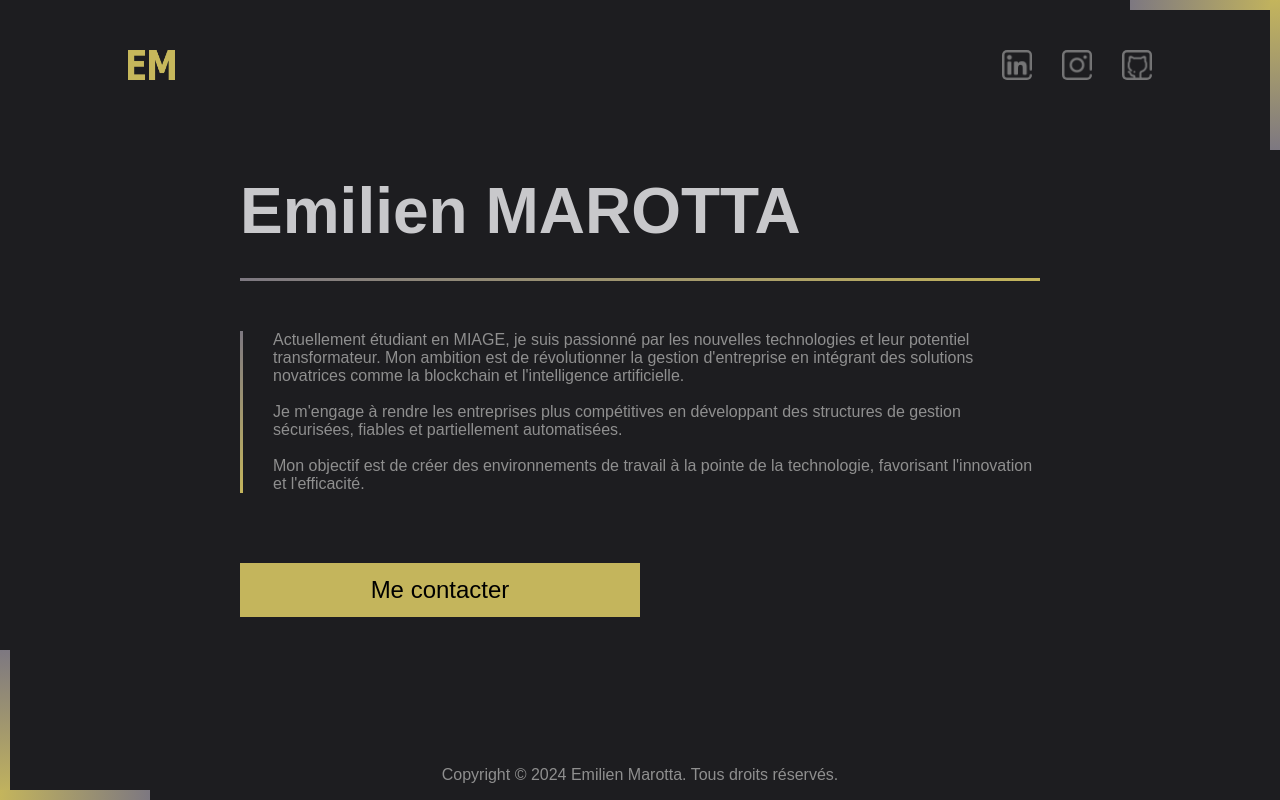
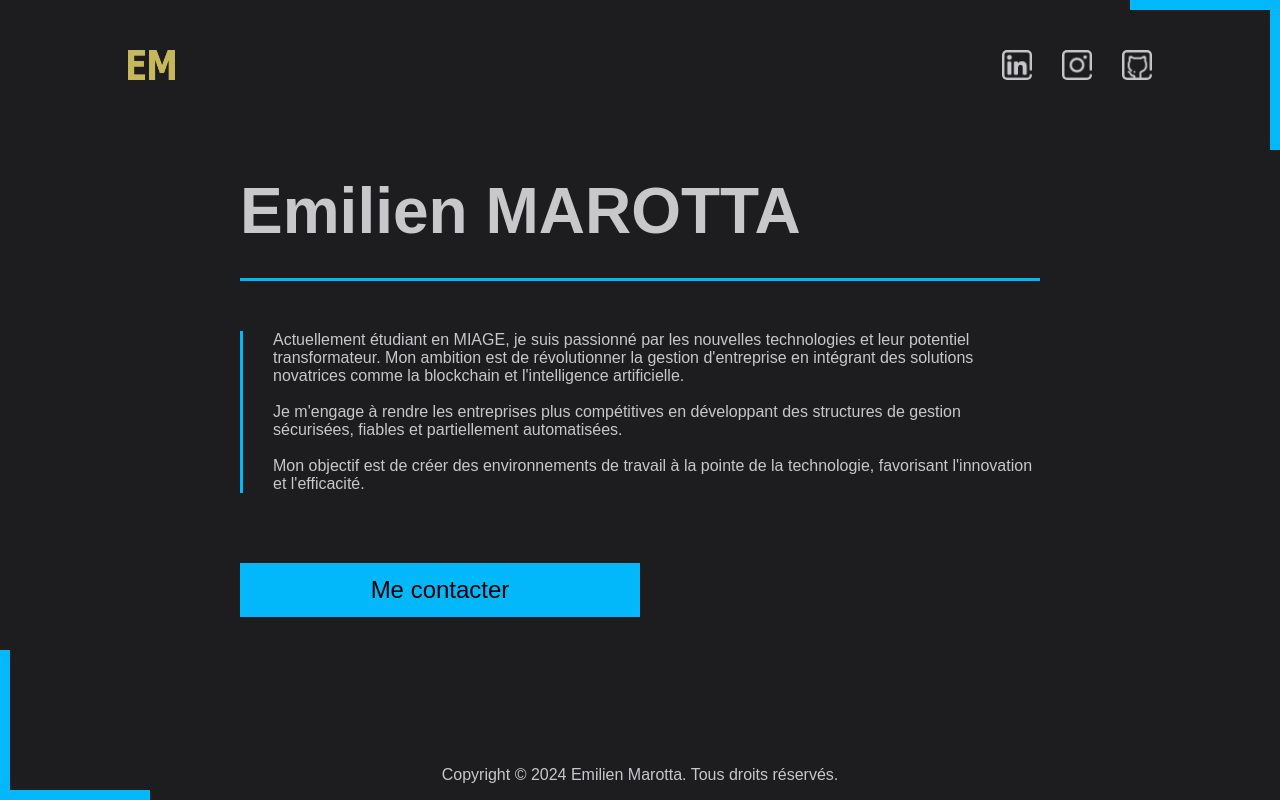
Before and after one commit to emilienmarotta/emilienmarotta.github.io, a plain HTML site: page index.html in a window 1280 px wide. Drawn offline with nearby package versions, Linux system fonts and the light colour scheme; a web font is replaced by a local one.

Commit message:
Set blue theme

```diff
--- a/index.css
+++ b/index.css
@@ -22,8 +22,8 @@
 }
 
 *::selection {
-    color: #C8C8CB;
-    background-color: #83783E;
+    color: #1D1D20;
+    background-color: #02b7fa;
 }
 
 img::selection {
@@ -48,11 +48,14 @@ body {
 .vertical-rectangle {
     width: 10px;
     height: 150px;
+    background-color: #02b7fa;
 }
 
 .horizontal-rectangle {
     width: 150px;
     height: 10px;
+    background-color: #02b7fa;
+    position: fixed;
 }
 
 #angle1 {
@@ -72,29 +75,21 @@ body {
 }
 
 #angle1 .vertical-rectangle {
-    background: linear-gradient(to bottom, #C4B55C, #7D7881);
-    position: fixed;
     right: 0;
     top: 0;
 }
 
 #angle1 .horizontal-rectangle {
-    background: linear-gradient(to left, #C4B55C, #7D7881);
-    position: fixed;
     right: 0;
     top: 0;
 }
 
 #angle2 .vertical-rectangle {
-    background: linear-gradient(to top, #C4B55C, #7D7881);
-    position: fixed;
     left: 0;
     bottom: 0;
 }
 
 #angle2 .horizontal-rectangle {
-    background: linear-gradient(to right, #C4B55C, #7D7881);
-    position: fixed;
     left: 0;
     bottom: 0;
 }
@@ -120,14 +115,14 @@ header {
 }
 
 #social-media a {
-    background-color: #767677;
+    background-color: #C8C8CB;
     border-radius: 5px;
     height: 30px;
     transition: 0.5s ease;
 }
 
 #social-media a:hover {
-    background-color: #C4B55C;
+    background-color: #02b7fa;
 }
 
 #intro-box {
@@ -145,17 +140,15 @@ h1 {
     font-size: 4em;
     padding-bottom: 30px;
     border-bottom: 3px solid;
-    border-image-slice: 1;
-    border-image-source: linear-gradient(to left, #C4B55C, #7D7881);
+    border-color: #02b7fa;
 }
 
 #intro-text {
     margin: 0;
     padding-left: 30px;
-    color: #8F8F8F;
+    color: #C8C8CB;
     border-left: 3px solid;
-    border-image-slice: 1;
-    border-image-source: linear-gradient(to top, #C4B55C, #7D7881);
+    border-color: #02b7fa;
 }
 
 #contact {
@@ -166,19 +159,19 @@ h1 {
     font-size: 1.5em;
     margin-top: 20px;
     padding: 10px 0;
-    background-color: #C4B55C;
-    border: 3px solid #C4B55C;
+    background-color: #02b7fa;
+    border: 3px solid #02b7fa;
     transition-duration: 0.5s;
     cursor: pointer;
 }
 
 #contact:hover {
-    color: #C4B55C;
+    color: #02b7fa;
     background-color: #0000;
 }
 
 footer {
-    color: #8F8F8F;
+    color: #C8C8CB;
     display: flex;
     justify-content: center;
     align-items: center;
--- a/index.js
+++ b/index.js
@@ -12,8 +12,3 @@ document.addEventListener("DOMContentLoaded", function() {
     }, 500);
 
 });
-
-// function fadeOut() {
-//     const element = document.getElementById('fadeIn');
-//     element.classList.add('fade-out');
-// }
```
